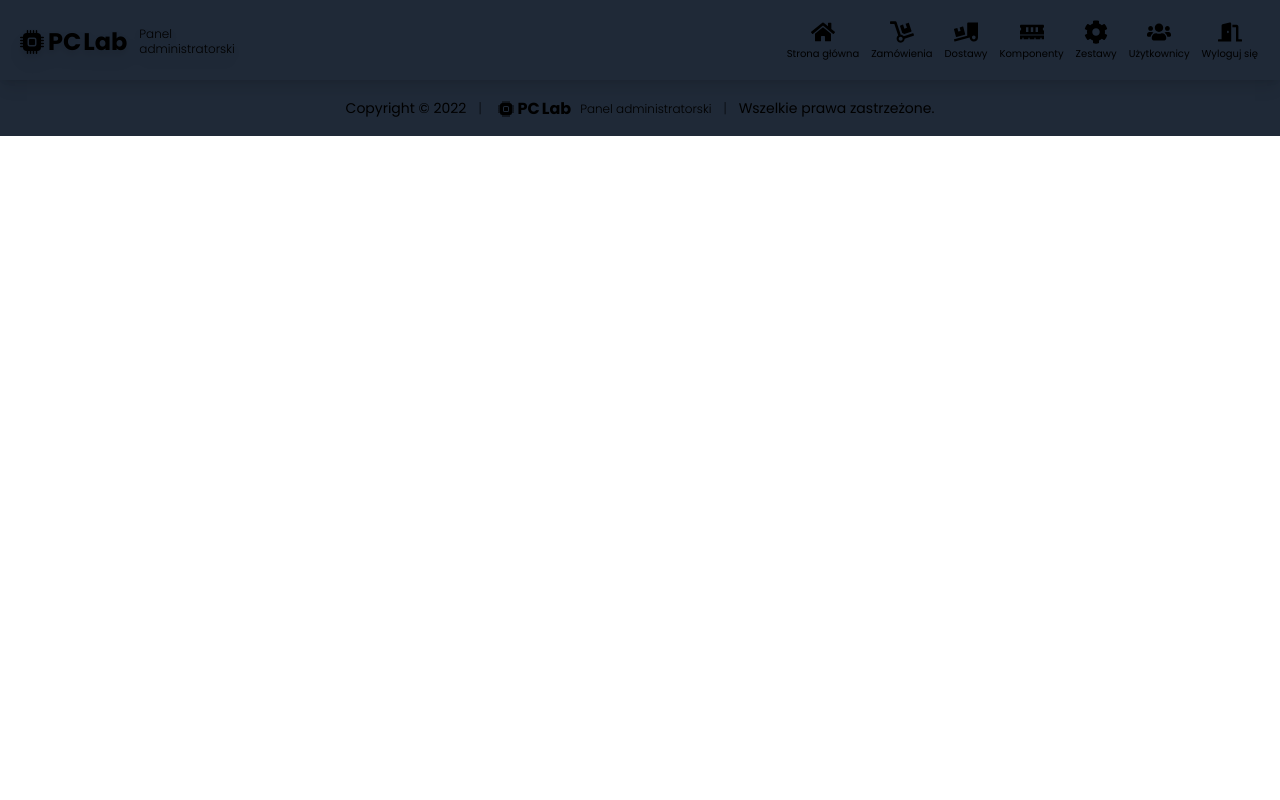
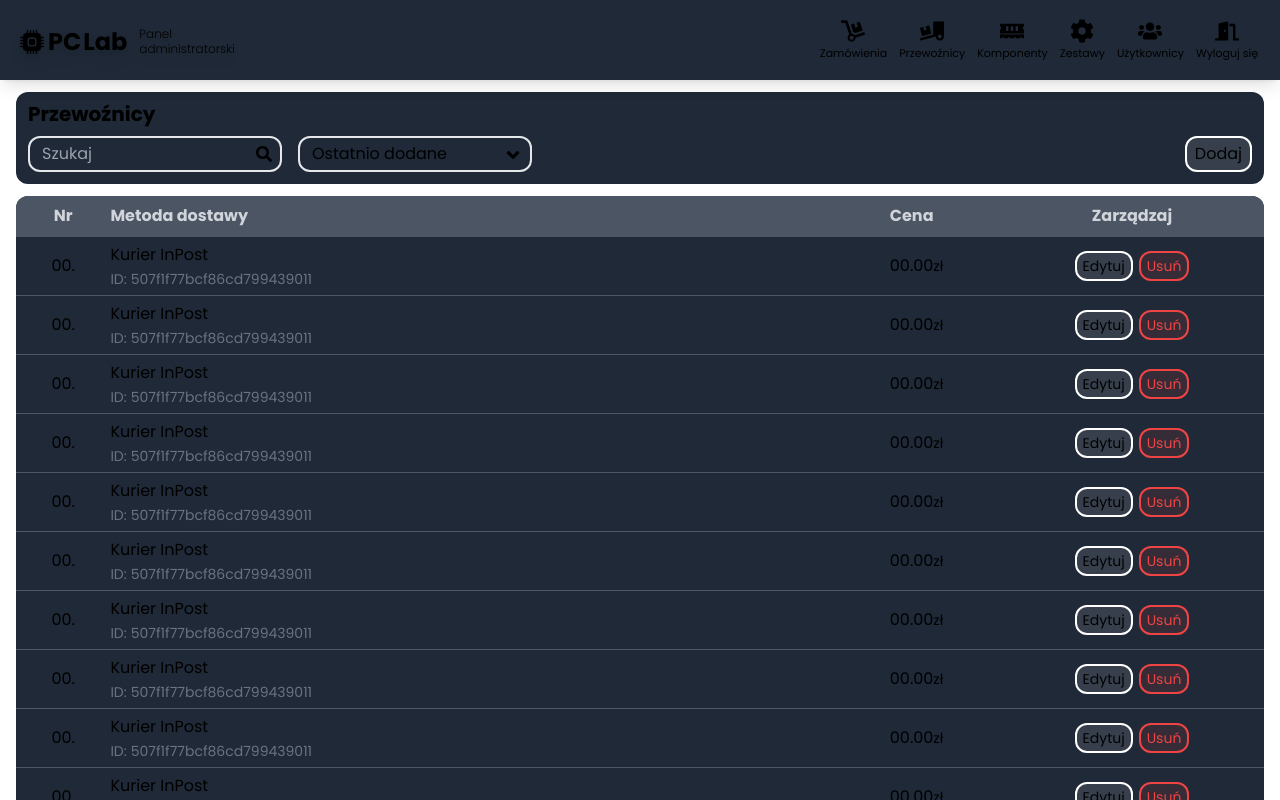
Before and after one commit to jakubcieslik99/pclab, a React (Vite) app in the folder admin/: page /carriers in a window 1280 px wide. Built offline with nearby package versions, Linux system fonts and the light colour scheme.

Commit message:
Admin panel styling fixes & refactors

```diff
--- a/admin/src/App.jsx
+++ b/admin/src/App.jsx
@@ -1,11 +1,12 @@
-import { BrowserRouter, Routes, Route } from 'react-router-dom'
+import { BrowserRouter, Routes, Route, Navigate } from 'react-router-dom'
 import ScrollTop from './components/universal/ScrollTop'
+import RequireAuth from './components/universal/RequireAuth'
+import NotFound from './components/universal/NotFound'
 import Header from './components/header/Header'
 import Footer from './components/footer/Footer'
 import LoginScreen from './screens/LoginScreen'
-import HomeScreen from './screens/HomeScreen'
 import OrdersScreen from './screens/OrdersScreen'
-import DeliveryMethodsScreen from './screens/DeliveryMethodsScreen'
+import CarriersScreen from './screens/CarriersScreen'
 import ComponentsScreen from './screens/ComponentsScreen'
 import SetupsScreen from './screens/SetupsScreen'
 import UsersScreen from './screens/UsersScreen'
@@ -18,13 +19,17 @@
       <ScrollTop />
       <Routes>
         <Route path="/login" element={<LoginScreen />} />
-        {/*RequireAuth*/}
-        <Route path="/" element={<HomeScreen />} />
-        <Route path="/orders" element={<OrdersScreen />} />
-        <Route path="/delivery-methods" element={<DeliveryMethodsScreen />} />
-        <Route path="/components" element={<ComponentsScreen />} />
-        <Route path="/setups" element={<SetupsScreen />} />
-        <Route path="/users" element={<UsersScreen />} />
+
+        <Route element={<RequireAuth />}>
+          <Route path="/" element={<Navigate to="/orders" replace />} />
+          <Route path="/orders" element={<OrdersScreen />} />
+          <Route path="/carriers" element={<CarriersScreen />} />
+          <Route path="/components" element={<ComponentsScreen />} />
+          <Route path="/setups" element={<SetupsScreen />} />
+          <Route path="/users" element={<UsersScreen />} />
+        </Route>
+
+        <Route path="*" element={<NotFound />} />
       </Routes>
 
       <Footer />
--- a/admin/src/components/deliveryMethodsScreen/DeliveryMethod.jsx
+++ b/admin/src/components/carriersScreen/Carrier.jsx
@@ -1,4 +1,4 @@
-const DeliveryMethod = props => {
+const Carrier = props => {
   return (
     <tr className="border-t border-gray-600">
       <td className="pl-3 pr-3">
@@ -7,7 +7,7 @@
 
       <td className="py-[6px] pr-2">
         <div className="flex flex-col min-w-[384px] max-w-[384px] md:max-w-[459px] lg:max-w-[598px]">
-          <p className="mb-[2px] truncate">{'Obudowa Cooler Master NR200P'}</p>
+          <p className="mb-[2px] truncate">{'Kurier InPost'}</p>
           <div className="flex gap-1 text-sm text-gray-500">
             <p>ID:</p>
             <p>{'507f1f77bcf86cd799439011'}</p>
@@ -42,4 +42,4 @@
   )
 }
 
-export default DeliveryMethod
+export default Carrier
--- a/admin/src/components/header/Header.jsx
+++ b/admin/src/components/header/Header.jsx
@@ -1,10 +1,12 @@
 import { useEffect, Fragment } from 'react'
 import { Link, useNavigate, useLocation } from 'react-router-dom'
 import { Transition, Menu } from '@headlessui/react'
-import { FaBars, FaCaretDown, FaHome, FaDolly, FaTruckLoading, FaMemory, FaCog, FaUsers, FaDoorOpen } from 'react-icons/fa'
+import { FaBars, FaCaretDown, FaDolly, FaTruckLoading, FaMemory, FaCog, FaUsers, FaDoorOpen } from 'react-icons/fa'
 import { BsCpuFill } from 'react-icons/bs'
 
 const Header = () => {
+  const userInfo = true
+
   //variables
   const navigate = useNavigate()
   const { pathname, state } = useLocation()
@@ -29,7 +31,7 @@
           <>
             <div className="flex items-center justify-between h-full content">
               <div className="flex items-center">
-                <Link to="/" className="flex items-center text-2xl font-bold drop-shadow-lg">
+                <Link to={userInfo ? '/orders' : '/login'} className="flex items-center text-2xl font-bold drop-shadow-lg">
                   <BsCpuFill className="ml-1 mt-[3px]" />
                   <span className="mt-1 ml-1">PC</span>
                   <span className="mt-1 ml-[2px]">Lab</span>
@@ -42,38 +44,22 @@
               </div>
 
               <ul className="hidden md:flex">
-                {false ? (
-                  <Link
-                    to="/login"
-                    className="flex flex-col items-center justify-center px-[6px] py-1 transition active:scale-95"
-                  >
-                    <FaDoorOpen className="text-2xl" />
-                    <li className="text-[10px] mt-[2px]">Logowanie</li>
-                  </Link>
-                ) : (
+                {true && (
                   <>
-                    <Link
-                      to="/"
-                      className="flex flex-col items-center justify-center px-[6px] py-1 transition active:scale-95"
-                    >
-                      <FaHome className="text-2xl" />
-                      <li className="text-[10px] mt-[2px]">Strona główna</li>
-                    </Link>
-
                     <Link
                       to="/orders"
                       className="flex flex-col items-center justify-center px-[6px] py-1 transition active:scale-95"
                     >
                       <FaDolly className="text-2xl" />
-                      <li className="text-[10px] mt-[2px]">Zamówienia</li>
+                      <li className="text-[11px] mt-[2px]">Zamówienia</li>
                     </Link>
 
                     <Link
-                      to="/delivery-methods"
+                      to="/carriers"
                       className="flex flex-col items-center justify-center px-[6px] py-1 transition active:scale-95"
                     >
                       <FaTruckLoading className="text-2xl" />
-                      <li className="text-[10px] mt-[2px]">Dostawy</li>
+                      <li className="text-[11px] mt-[2px]">Przewoźnicy</li>
                     </Link>
 
                     <Link
@@ -81,7 +67,7 @@
                       className="flex flex-col items-center justify-center px-[6px] py-1 transition active:scale-95"
                     >
                       <FaMemory className="text-2xl" />
-                      <li className="text-[10px] mt-[2px]">Komponenty</li>
+                      <li className="text-[11px] mt-[2px]">Komponenty</li>
                     </Link>
 
                     <Link
@@ -89,7 +75,7 @@
                       className="flex flex-col items-center justify-center px-[6px] py-1 transition active:scale-95"
                     >
                       <FaCog className="text-2xl" />
-                      <li className="text-[10px] mt-[2px]">Zestawy</li>
+                      <li className="text-[11px] mt-[2px]">Zestawy</li>
                     </Link>
 
                     <Link
@@ -97,7 +83,7 @@
                       className="flex flex-col items-center justify-center px-[6px] py-1 transition active:scale-95"
                     >
                       <FaUsers className="text-2xl" />
-                      <li className="text-[10px] mt-[2px]">Użytkownicy</li>
+                      <li className="text-[11px] mt-[2px]">Użytkownicy</li>
                     </Link>
 
                     <div
@@ -105,12 +91,13 @@
                       className="flex flex-col items-center justify-center px-[6px] py-1 transition cursor-pointer active:scale-95"
                     >
                       <FaDoorOpen className="text-2xl" />
-                      <li className="text-[10px] mt-[2px]">Wyloguj się</li>
+                      <li className="text-[11px] mt-[2px]">Wyloguj się</li>
                     </div>
                   </>
                 )}
               </ul>
 
+              {true && (
                 <Menu.Button className="relative w-9 h-9 md:hidden focus:outline-none">
                   <FaBars
                     className={`w-9 h-9 p-[6px] absolute inset-0 transition-nav ${
@@ -123,8 +110,10 @@
                     }`}
                   />
                 </Menu.Button>
+              )}
             </div>
 
+            {true && (
               <Transition
                 as={Fragment}
                 enter="transition ease-out duration-100"
@@ -138,30 +127,14 @@
                   as="ul"
                   className="absolute mt-2 overflow-hidden -translate-x-1/2 bg-gray-700 rounded-lg left-1/2 mobile-menu focus:outline-none"
                 >
-                {false ? (
-                  <Menu.Item as={Link} to="/login" className="flex items-center p-3 transition-colors hover:bg-black/30">
-                    <FaDoorOpen className="mr-2 text-xl" />
-                    <li>Logowanie i rejestracja</li>
-                  </Menu.Item>
-                ) : (
-                  <>
-                    <Menu.Item as={Link} to="/" className="flex items-center p-3 transition-colors hover:bg-black/30">
-                      <FaHome className="mr-2 text-xl" />
-                      <li>Strona główna</li>
-                    </Menu.Item>
-
                   <Menu.Item as={Link} to="/orders" className="flex items-center p-3 transition-colors hover:bg-black/30">
                     <FaDolly className="mr-2 text-xl" />
                     <li>Zamówienia</li>
                   </Menu.Item>
 
-                    <Menu.Item
-                      as={Link}
-                      to="/delivery-methods"
-                      className="flex items-center p-3 transition-colors hover:bg-black/30"
-                    >
+                  <Menu.Item as={Link} to="/carriers" className="flex items-center p-3 transition-colors hover:bg-black/30">
                     <FaTruckLoading className="mr-2 text-xl" />
-                      <li>Dostawy</li>
+                    <li>Przewoźnicy</li>
                   </Menu.Item>
 
                   <Menu.Item
@@ -192,10 +165,9 @@
                     <FaDoorOpen className="mr-2 text-xl" />
                     <li>Wyloguj się</li>
                   </Menu.Item>
-                  </>
-                )}
                 </Menu.Items>
               </Transition>
+            )}
           </>
         )}
       </Menu>
--- /dev/null
+++ b/admin/src/components/universal/NotFound.jsx
@@ -0,0 +1,22 @@
+import { Link } from 'react-router-dom'
+
+const NotFound = () => {
+  return (
+    <main className="flex-1">
+      <div className="flex flex-col items-center justify-center h-full content">
+        <div className="flex flex-col px-[23px] pt-[17px] pb-[19px] mb-16 rounded-xl bg-gray-800">
+          <div className="flex items-center gap-4 font-semibold">
+            <h1 className="text-6xl">404</h1>
+            <div className="mt-[4px] text-4xl">:(</div>
+          </div>
+          <h2 className="mb-[3px] text-2xl font-bold">Tutaj nic nie ma!</h2>
+          <Link to="/orders" className="underline">
+            Wróć na stronę główną
+          </Link>
+        </div>
+      </div>
+    </main>
+  )
+}
+
+export default NotFound
--- a/admin/src/screens/DeliveryMethodsScreen.jsx
+++ b/admin/src/screens/CarriersScreen.jsx
@@ -1,8 +1,8 @@
 import { useState, Fragment } from 'react'
-import { Listbox, Combobox, Transition } from '@headlessui/react'
+import { Listbox, Transition } from '@headlessui/react'
 import { FaSearch, FaAngleDown } from 'react-icons/fa'
-import DeliveryMethod from '../components/deliveryMethodsScreen/DeliveryMethod'
-import EditDeliveryMethodModal from '../components/deliveryMethodsScreen/EditDeliveryMethodModal'
+import Carrier from '../components/carriersScreen/Carrier'
+import EditCarrierModal from '../components/carriersScreen/EditCarrierModal'
 import DeleteModal from '../components/universal/DeleteModal'
 import Paginator from '../components/universal/Paginator'
 
@@ -15,14 +15,14 @@
   { id: 6, name: 'Cena (od najwyższej)', value: 'price_highest' },
 ]
 
-const DeliveryMethodsScreen = () => {
+const CarriersScreen = () => {
   //variables
   const [searching, setSearching] = useState('')
   const [sorting, setSorting] = useState(sortingOptions[0])
 
-  const [editDeliveryMethod, setEditDeliveryMethod] = useState(null)
+  const [editCarrier, setEditCarrier] = useState(null)
   const [editModalIsOpen, setEditModalIsOpen] = useState(false)
-  const [deleteDeliveryMethod, setDeleteDeliveryMethod] = useState(null)
+  const [deleteCarrier, setDeleteCarrier] = useState(null)
   const [deleteModalIsOpen, setDeleteModalIsOpen] = useState(false)
 
   //handlers
@@ -31,12 +31,12 @@
     console.log('searching')
     console.log(searching)
   }
-  const editDeliveryMethodHandler = deliveryMethod => {
-    setEditDeliveryMethod(deliveryMethod)
+  const editCarrierHandler = carrier => {
+    setEditCarrier(carrier)
     setEditModalIsOpen(true)
   }
-  const deleteDeliveryMethodHandler = deliveryMethod => {
-    setDeleteDeliveryMethod(deliveryMethod)
+  const deleteCarrierHandler = carrier => {
+    setDeleteCarrier(carrier)
     setDeleteModalIsOpen(true)
   }
 
@@ -44,7 +44,7 @@
     <main className="flex-1">
       <div className="content">
         <div className="px-3 pt-2 pb-3 mt-3 mb-3 bg-gray-800 rounded-xl">
-          <h2 className="mb-2 text-xl font-bold">Dostawy</h2>
+          <h2 className="mb-2 text-xl font-bold">Przewoźnicy</h2>
 
           <div className="flex flex-col gap-4 md:items-center md:flex-row md:justify-between md:gap-0">
             <div className="flex flex-col gap-2 md:grow md:items-center md:flex-row md:gap-4">
@@ -99,21 +99,21 @@
             <div>
               <button
                 type="button"
-                onClick={() => editDeliveryMethodHandler(null)}
+                onClick={() => editCarrierHandler(null)}
                 className="px-2 py-1 transition border-2 border-white md:ml-6 rounded-xl bg-white/10 hover:bg-white/20 active:scale-90"
               >
                 Dodaj
               </button>
 
-              <EditDeliveryMethodModal
-                editElement={editDeliveryMethod}
-                setEditElement={setEditDeliveryMethod}
+              <EditCarrierModal
+                editElement={editCarrier}
+                setEditElement={setEditCarrier}
                 isOpen={editModalIsOpen}
                 setIsOpen={setEditModalIsOpen}
               />
               <DeleteModal
-                deleteElement={deleteDeliveryMethod}
-                setDeleteElement={setDeleteDeliveryMethod}
+                deleteElement={deleteCarrier}
+                setDeleteElement={setDeleteCarrier}
                 isOpen={deleteModalIsOpen}
                 setIsOpen={setDeleteModalIsOpen}
               />
@@ -134,21 +134,21 @@
 
             {
               <tbody>
-                <DeliveryMethod editHandler={editDeliveryMethodHandler} deleteHandler={deleteDeliveryMethodHandler} />
-                <DeliveryMethod editHandler={editDeliveryMethodHandler} deleteHandler={deleteDeliveryMethodHandler} />
-                <DeliveryMethod editHandler={editDeliveryMethodHandler} deleteHandler={deleteDeliveryMethodHandler} />
-                <DeliveryMethod editHandler={editDeliveryMethodHandler} deleteHandler={deleteDeliveryMethodHandler} />
-                <DeliveryMethod editHandler={editDeliveryMethodHandler} deleteHandler={deleteDeliveryMethodHandler} />
-                <DeliveryMethod editHandler={editDeliveryMethodHandler} deleteHandler={deleteDeliveryMethodHandler} />
-                <DeliveryMethod editHandler={editDeliveryMethodHandler} deleteHandler={deleteDeliveryMethodHandler} />
-                <DeliveryMethod editHandler={editDeliveryMethodHandler} deleteHandler={deleteDeliveryMethodHandler} />
-                <DeliveryMethod editHandler={editDeliveryMethodHandler} deleteHandler={deleteDeliveryMethodHandler} />
-                <DeliveryMethod editHandler={editDeliveryMethodHandler} deleteHandler={deleteDeliveryMethodHandler} />
-                <DeliveryMethod editHandler={editDeliveryMethodHandler} deleteHandler={deleteDeliveryMethodHandler} />
-                <DeliveryMethod editHandler={editDeliveryMethodHandler} deleteHandler={deleteDeliveryMethodHandler} />
-                <DeliveryMethod editHandler={editDeliveryMethodHandler} deleteHandler={deleteDeliveryMethodHandler} />
-                <DeliveryMethod editHandler={editDeliveryMethodHandler} deleteHandler={deleteDeliveryMethodHandler} />
-                <DeliveryMethod editHandler={editDeliveryMethodHandler} deleteHandler={deleteDeliveryMethodHandler} />
+                <Carrier editHandler={editCarrierHandler} deleteHandler={deleteCarrierHandler} />
+                <Carrier editHandler={editCarrierHandler} deleteHandler={deleteCarrierHandler} />
+                <Carrier editHandler={editCarrierHandler} deleteHandler={deleteCarrierHandler} />
+                <Carrier editHandler={editCarrierHandler} deleteHandler={deleteCarrierHandler} />
+                <Carrier editHandler={editCarrierHandler} deleteHandler={deleteCarrierHandler} />
+                <Carrier editHandler={editCarrierHandler} deleteHandler={deleteCarrierHandler} />
+                <Carrier editHandler={editCarrierHandler} deleteHandler={deleteCarrierHandler} />
+                <Carrier editHandler={editCarrierHandler} deleteHandler={deleteCarrierHandler} />
+                <Carrier editHandler={editCarrierHandler} deleteHandler={deleteCarrierHandler} />
+                <Carrier editHandler={editCarrierHandler} deleteHandler={deleteCarrierHandler} />
+                <Carrier editHandler={editCarrierHandler} deleteHandler={deleteCarrierHandler} />
+                <Carrier editHandler={editCarrierHandler} deleteHandler={deleteCarrierHandler} />
+                <Carrier editHandler={editCarrierHandler} deleteHandler={deleteCarrierHandler} />
+                <Carrier editHandler={editCarrierHandler} deleteHandler={deleteCarrierHandler} />
+                <Carrier editHandler={editCarrierHandler} deleteHandler={deleteCarrierHandler} />
               </tbody>
             }
           </table>
@@ -164,4 +164,4 @@
   )
 }
 
-export default DeliveryMethodsScreen
+export default CarriersScreen
--- a/admin/src/screens/ComponentsScreen.jsx
+++ b/admin/src/screens/ComponentsScreen.jsx
@@ -8,7 +8,7 @@
 
 const sortingOptions = [
   { id: 1, name: 'Ostatnio dodane', value: 'newest' },
-  { id: 2, name: 'Najpóźniej dodane', value: 'oldest' },
+  { id: 2, name: 'Najwcześniej dodane', value: 'oldest' },
   { id: 3, name: 'Ilość (od najmniejszej)', value: 'amount_lowest' },
   { id: 4, name: 'Ilość (od największej)', value: 'amount_highest' },
   { id: 5, name: 'Cena (od najniższej)', value: 'price_lowest' },
--- a/admin/src/screens/SetupsScreen.jsx
+++ b/admin/src/screens/SetupsScreen.jsx
@@ -1,5 +1,5 @@
 import { useState, Fragment } from 'react'
-import { Listbox, Combobox, Transition } from '@headlessui/react'
+import { Listbox, Transition } from '@headlessui/react'
 import { FaSearch, FaAngleDown } from 'react-icons/fa'
 import Setup from '../components/setupsScreen/Setup'
 import DeleteModal from '../components/universal/DeleteModal'
@@ -7,7 +7,7 @@
 
 const sortingOptions = [
   { id: 1, name: 'Ostatnio dodane', value: 'newest' },
-  { id: 2, name: 'Najpóźniej dodane', value: 'oldest' },
+  { id: 2, name: 'Najwcześniej dodane', value: 'oldest' },
   { id: 3, name: 'Najlepiej oceniane', value: 'best_rating' },
   { id: 4, name: 'Najgorzej oceniane', value: 'worst_rating' },
   { id: 5, name: 'Najchętniej kupowane', value: 'most_popular' },
```
Also changed, not shown: admin/src/components/carriersScreen/EditCarrierModal.jsx (renamed from admin/src/components/deliveryMethodsScreen/EditDeliveryMethodModal.jsx, +6 -21 lines), admin/src/screens/HomeScreen.jsx (deleted, +0 -9 lines). Lines whose indentation alone changed are shown as unchanged.
